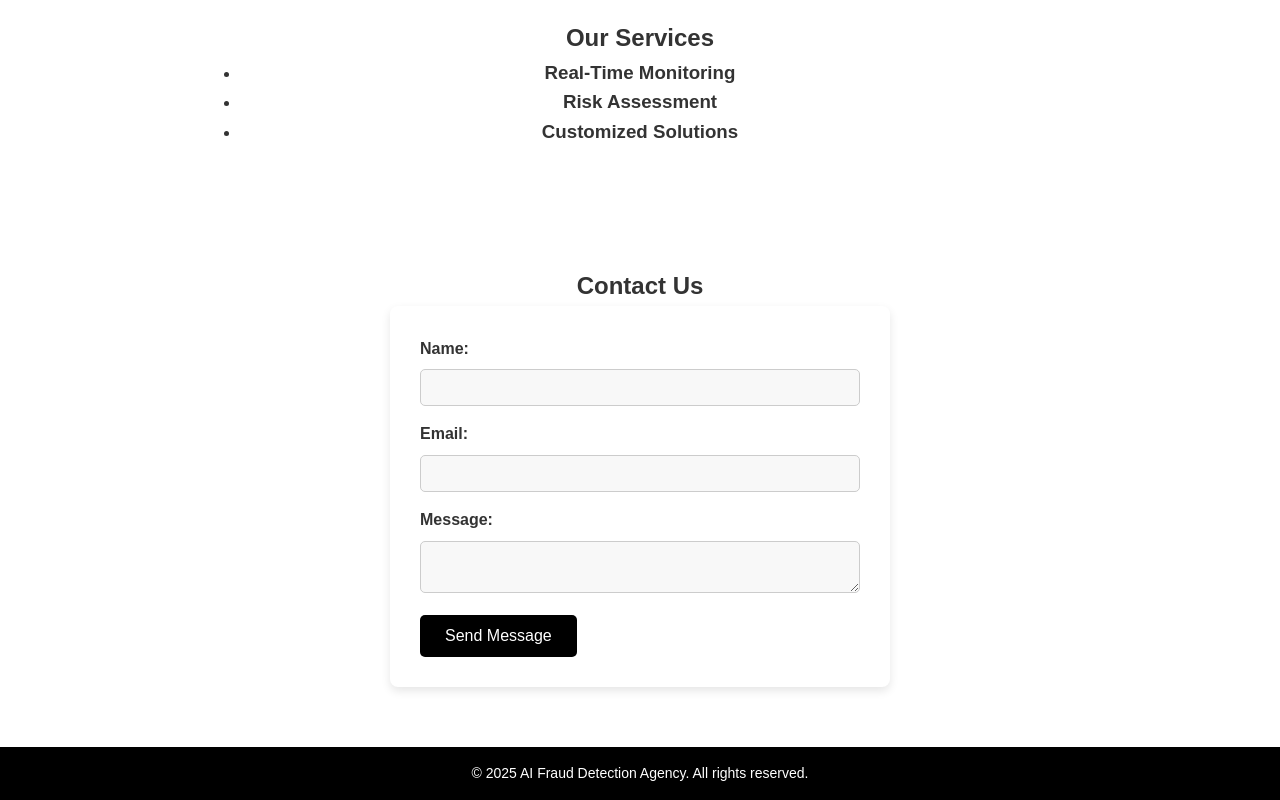
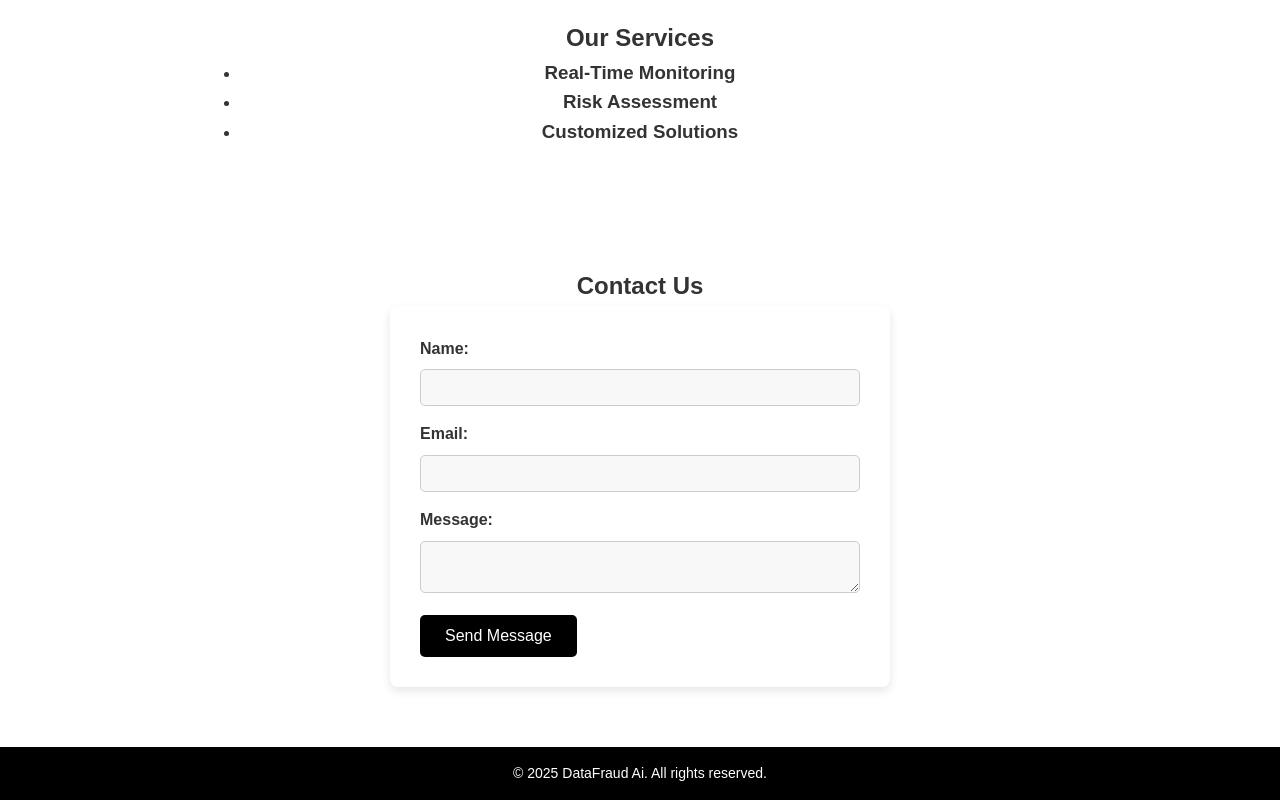
Before and after one commit to DataFraudAI/datafraudai-site, a plain HTML site: page index.html in a window 1280 px wide. Shown: the part 620-1420 px from the top of the page. Drawn offline with Linux system fonts and the light colour scheme.

Commit message:
Add files via upload

```diff
--- a/index.html
+++ b/index.html
@@ -156,7 +156,7 @@
   </section>
 
   <footer>
-    <p>&copy; 2025 AI Fraud Detection Agency. All rights reserved.</p>
+    <p>&copy; 2025 DataFraud Ai. All rights reserved.</p>
   </footer>
 </body>
 </html>
```
